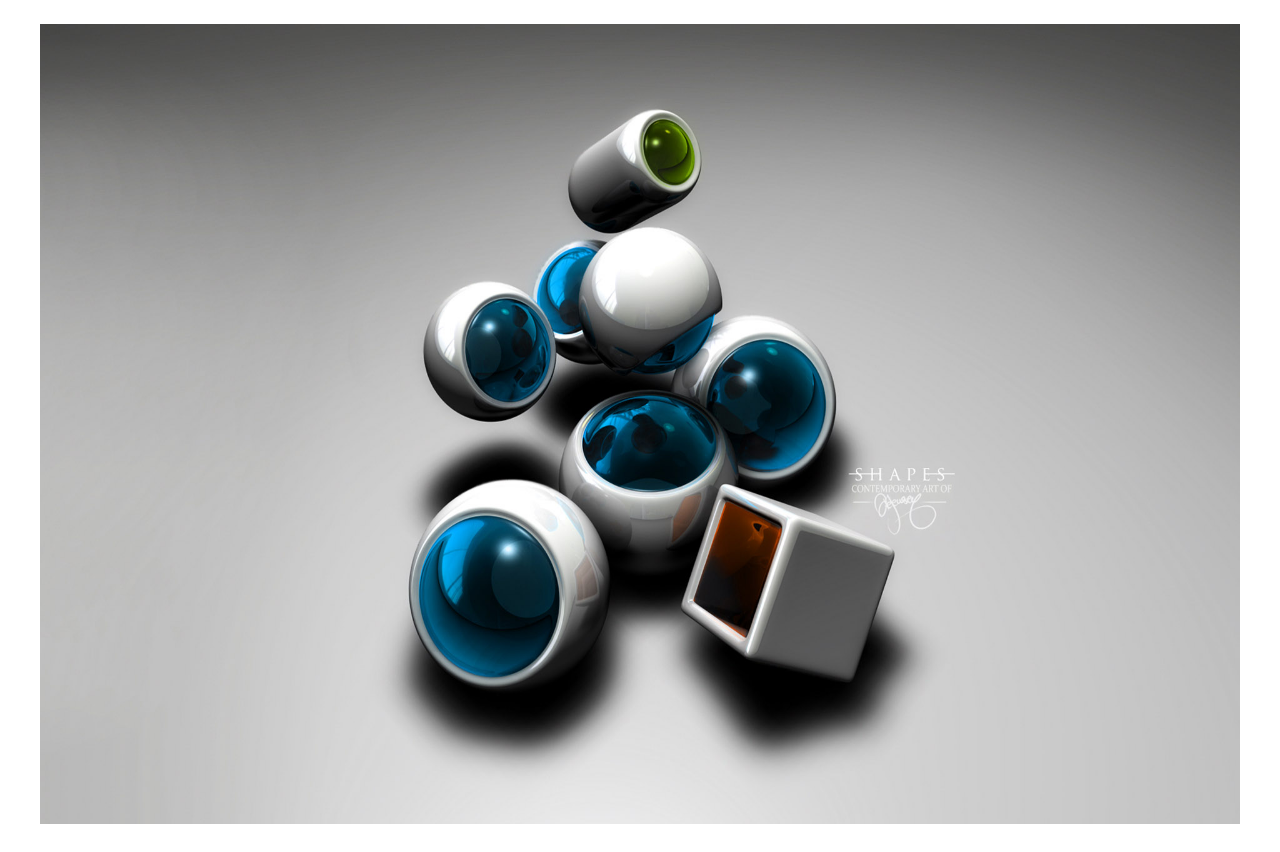
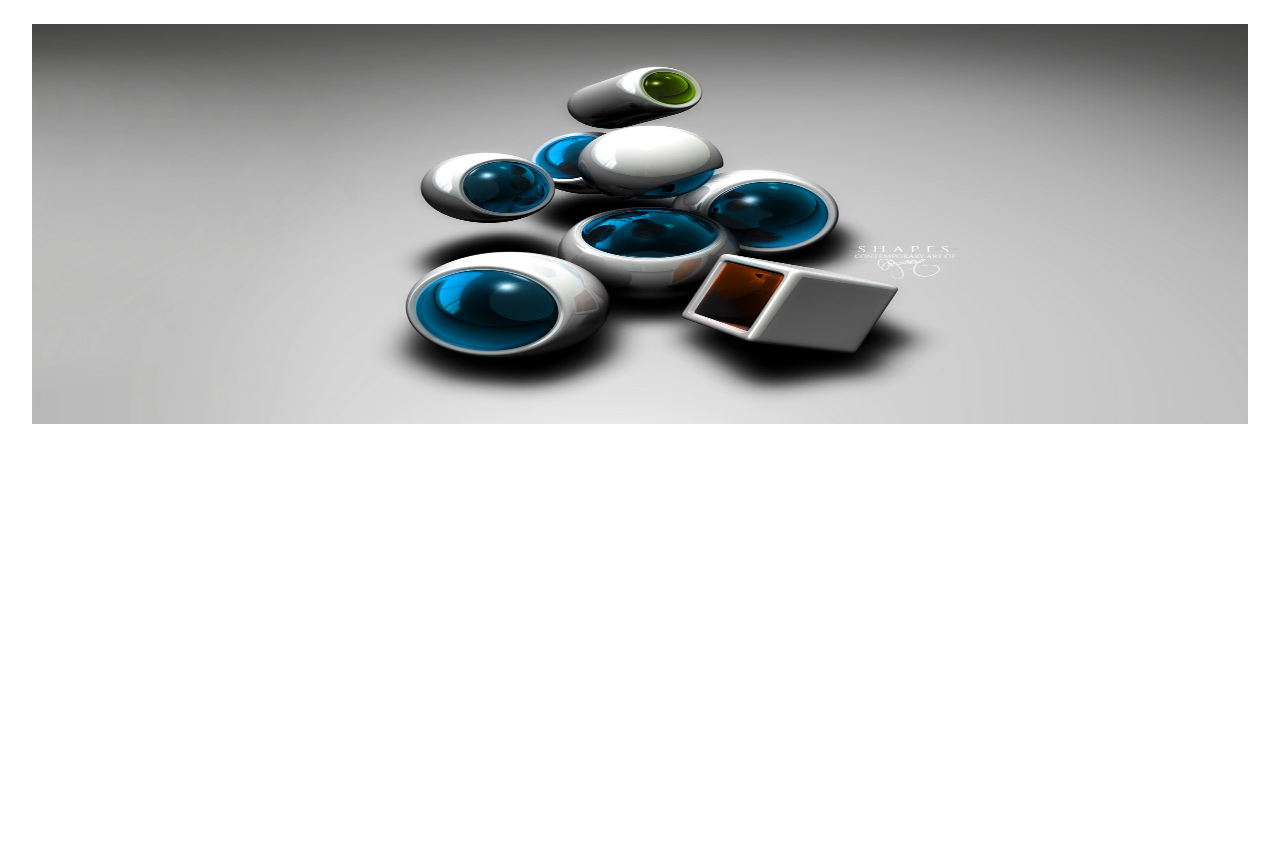
Before and after one commit to angelnpo/cssSliderAutomatico, a plain HTML site: page index.html in a window 1280 px wide. After the commit the page ends 800 px from the top, so only its background shows below. Drawn offline with Linux system fonts and the light colour scheme.

Commit message:
change size image

```diff
--- a/css/estilos.css
+++ b/css/estilos.css
@@ -1,5 +1,5 @@
 .slider{
-    width: 95%;
+    width: 95vw;
     margin: auto;
     overflow: hidden
 }
@@ -21,7 +21,7 @@
 
 .slider img{
     width: 100%;
-    height: 800px;
+    height: 50vh;
 }
 
 @keyframes cambio{
```
